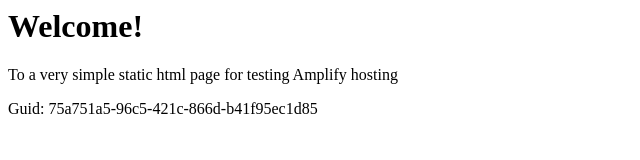
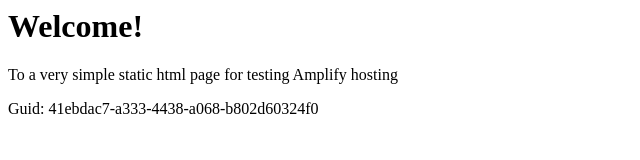
Before and after one commit to aws-aemilia-pdx/Github-PR-Commit-Integration-Test-DoNotTouch-GithubWebhookPreviewCanaryTest-v1-beta-us-west-2, a website: page src/index.html in a window 1280 px wide. Shown: the full height of the page, 0-640 px from the left. Drawn offline with Linux system fonts and the light colour scheme.

Commit message:
commit from integ tests

```diff
--- a/src/index.html
+++ b/src/index.html
@@ -12,6 +12,6 @@
 <body>
     <h1>Welcome!</h1>
     <p>To a very simple static html page for testing Amplify hosting</p>
-    <p>Guid: 75a751a5-96c5-421c-866d-b41f95ec1d85</p></body>
+    <p>Guid: 41ebdac7-a333-4438-a068-b802d60324f0</p></body>
 
 </html>
```
